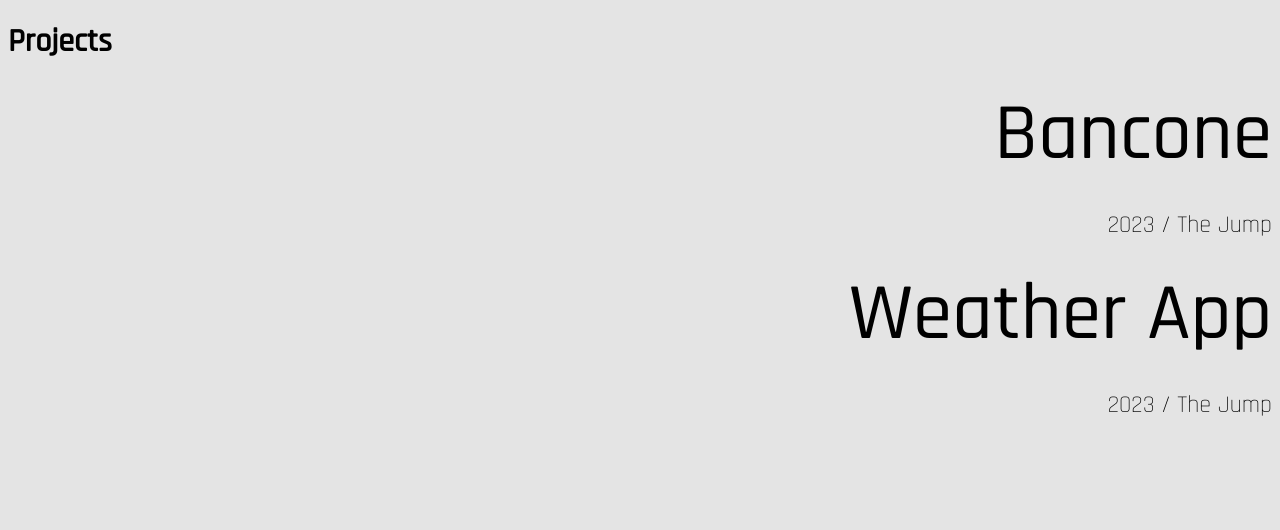
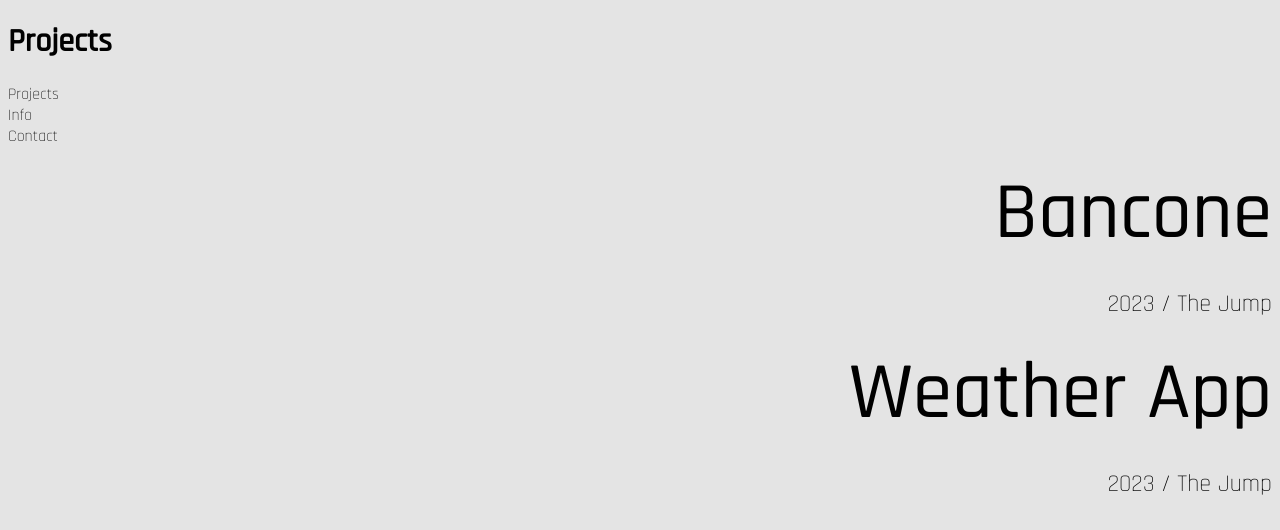
Before and after one commit to JosephHarris96/portfolio, a React (Vite) app in the folder portfolio/: page /projects in a window 1280 px wide. Shown: the top 530 px of the page. Built offline with nearby package versions, Linux system fonts and the light colour scheme.

Commit message:
Up to date saves

```diff
--- a/portfolio/src/App.jsx
+++ b/portfolio/src/App.jsx
@@ -2,6 +2,7 @@
 import Homepage from './components/Homepage';
 import Projects from './components/Projects';
 import Contact from './components/Contact';
+import Info from './components/Info';
 
 
 function App() {
@@ -10,6 +11,7 @@
       <Router>
         <Routes>
           <Route exact path="/" element={<Homepage />} />
+          <Route path="/info" element={<Info/>} />
           <Route path="/projects" element={<Projects/>} />
           <Route path="/contact" element={<Contact/>} />
         </Routes>
--- /dev/null
+++ b/portfolio/src/components/Info.jsx
@@ -0,0 +1,10 @@
+
+function Info() {
+  return (
+    <div>
+
+    </div>
+  )
+}
+
+export default Info
--- a/portfolio/src/components/Navbar.jsx
+++ b/portfolio/src/components/Navbar.jsx
@@ -8,7 +8,7 @@
       <ul className="homepageNavbar">
 
         <li><Link to="/projects"><span className="boldOnHover">Projects</span></Link></li>
-        <li><Link to="/about"><span className="boldOnHover">About Me</span></Link></li>
+        <li><Link to="/about"><span className="boldOnHover">Info</span></Link></li>
         <li><Link to="/contact"><span className="boldOnHover">Contact</span></Link></li>
       </ul>
     </div>
--- a/portfolio/src/components/Projects.jsx
+++ b/portfolio/src/components/Projects.jsx
@@ -1,8 +1,11 @@
+import Navbar from "./Navbar";
+
 function Projects() {
   return (
     <div className="project-heading">
       <h1>Projects</h1>
 
+      <Navbar />
       <div className="projectList">
         <div>
         <a className="projectItem">Bancone</a>
```
